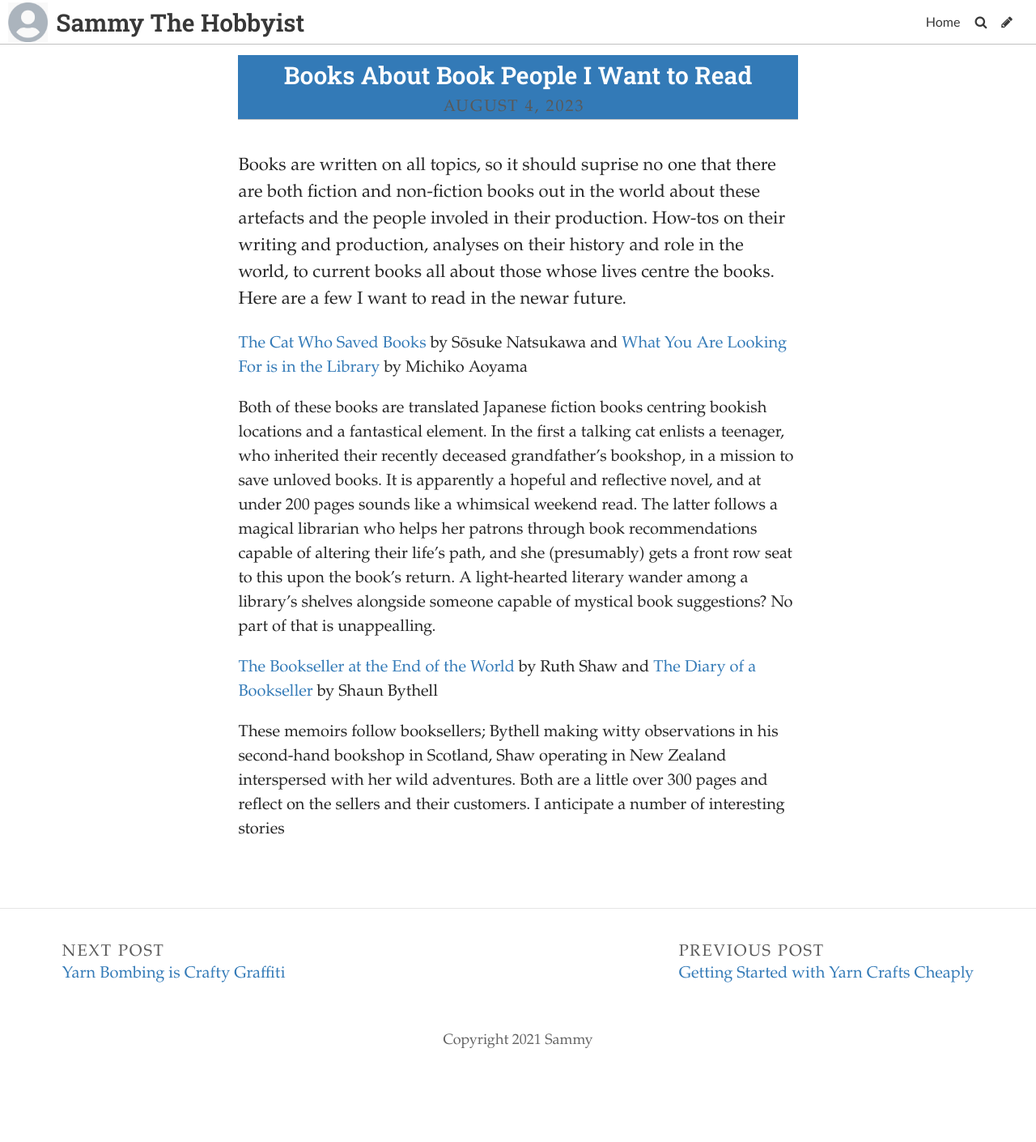
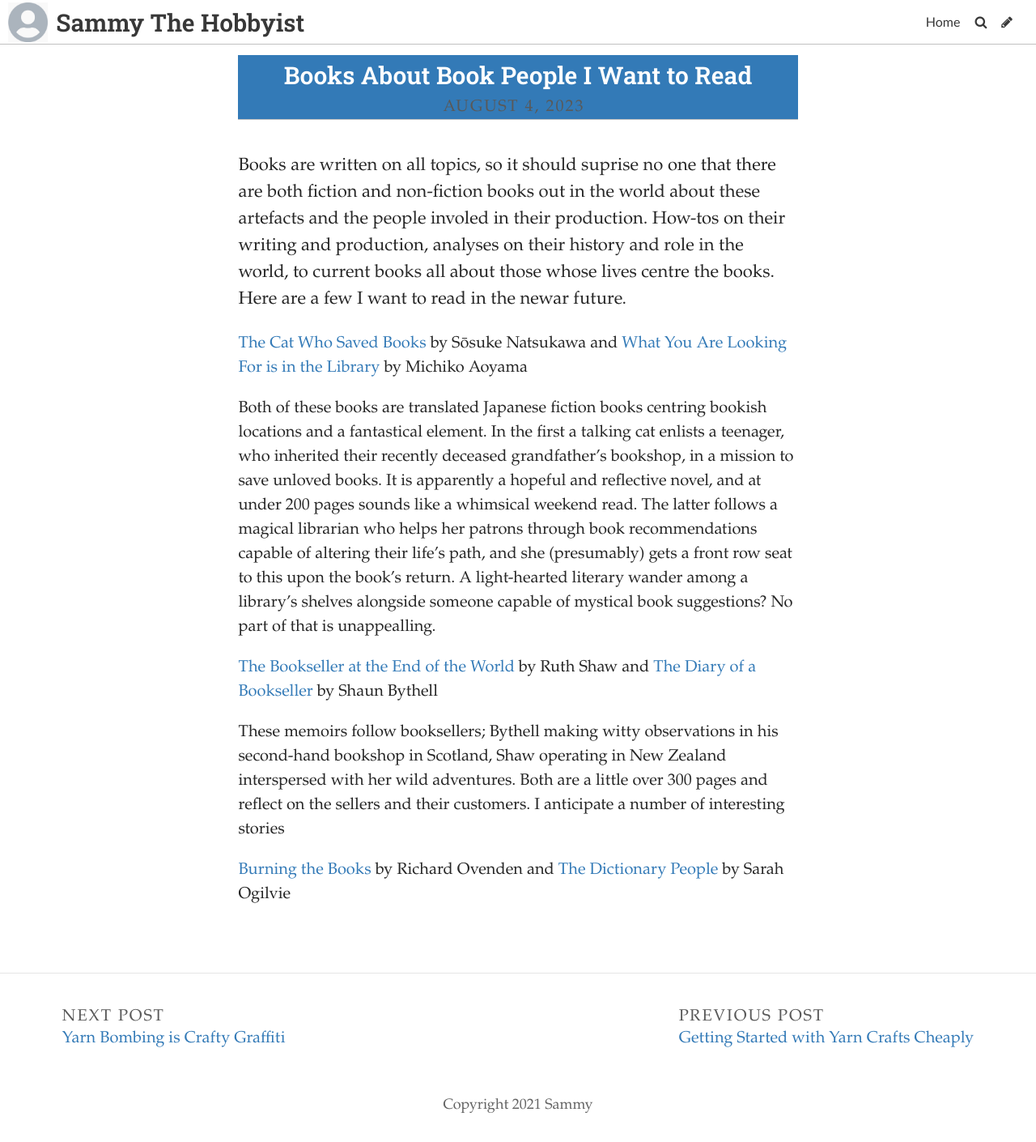
Before and after one commit to SammySpinsAYarn/Blog, a Jekyll site: the page built from _posts/2023-08-21-what-do-we-do-with-a-procrastinating-blogger.md, in a window 1280 px wide. Shown: the whole page at 81% size. Built offline with Jekyll 4.4.1, drawn with Linux system fonts in a browser that asks for light colours; some web fonts are replaced; before the commit the page ends 1330 px from its top, so only the background shows below that.

Commit message:
Update Post “2023-08-21-what-do-we-do-with-a-procrastinating-blogger”

```diff
--- a/_posts/2023-08-21-what-do-we-do-with-a-procrastinating-blogger.md
+++ b/_posts/2023-08-21-what-do-we-do-with-a-procrastinating-blogger.md
@@ -16,3 +16,7 @@ B﻿oth of these books are translated Japanese fiction books centring bookish lo
 [T﻿he Bookseller at the End of the World](https://app.thestorygraph.com/books/fdd9a6ca-8508-4f7e-8b7a-3212e77fa61f) by Ruth Shaw and [The Diary of a Bookseller](https://app.thestorygraph.com/books/a0545a9c-cd38-4f6b-b3fd-d55c8bbe62c9) by Shaun Bythell
 
 T﻿hese memoirs follow booksellers; Bythell making witty observations in his second-hand bookshop in Scotland, Shaw operating in New Zealand interspersed with her wild adventures. Both are a little over 300 pages and reflect on the sellers and their customers. I anticipate a number of interesting stories
+
+
+
+[Burning the Books](https://app.thestorygraph.com/books/cf893705-ae12-4bf2-97d3-c3c5d1a76ccb) by Richard Ovenden and [The Dictionary People](https://app.thestorygraph.com/books/fc13b2a0-bbb6-487c-977a-7d6f5294c38c) by Sarah Ogilvie
```
